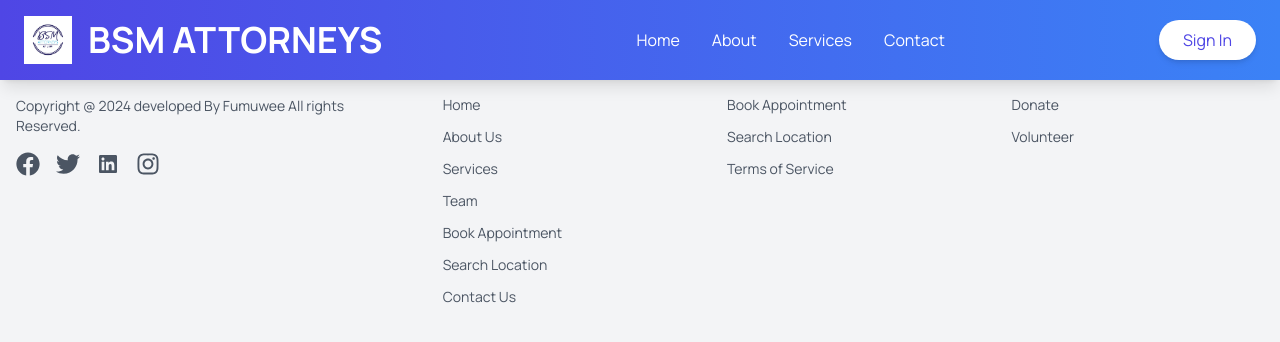
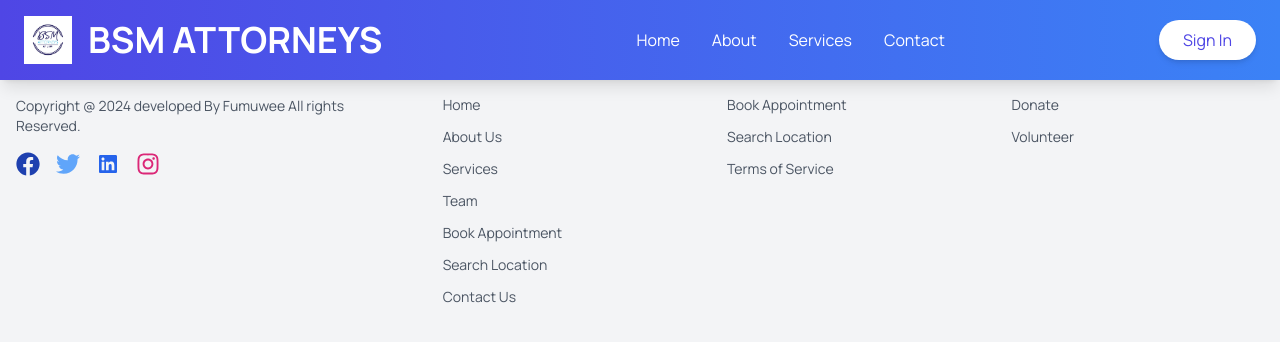
Before and after one commit to bed-com-48-19/bsm-attorneys, a React (Vite) app: page /volunteer in a window 1280 px wide. Shown: the top 342 px of the page. Built offline with nearby package versions, Linux system fonts and the light colour scheme; the HTML template or start-up script is replaced by a standard one.

Commit message:
Some style too to make it more appealing

```diff
--- a/src/components/Footer/Footer.jsx
+++ b/src/components/Footer/Footer.jsx
@@ -5,19 +5,19 @@ import { FaFacebook, FaInstagram, FaTwitter } from "react-icons/fa";
 const socialLinks = [
   {
     path: "https://www.facebook.com/bsm-attorneys",
-    icon: <FaFacebook className="w-6 h-6 text-gray-600 hover:text-primaryColor transition-colors duration-300" />,
+    icon: <FaFacebook className="w-6 h-6 text-blue-800" />,
   },
   {
     path: "https://twitter.com/bsm-attorneys",
-    icon: <FaTwitter className="w-6 h-6 text-gray-600 hover:text-primaryColor transition-colors duration-300" />,
+    icon: <FaTwitter className="w-6 h-6 text-blue-400" />,
   },
   {
     path: "https://www.linkedin.com/company/bsm-attorneys",
-    icon: <RiLinkedinBoxFill className="w-6 h-6 text-gray-600 hover:text-primaryColor transition-colors duration-300" />,
+    icon: <RiLinkedinBoxFill className="w-6 h-6 text-blue-600" />,
   },
   {
     path: "https://www.instagram.com/bsm-attorneys",
-    icon: <FaInstagram className="w-6 h-6 text-gray-600 hover:text-primaryColor transition-colors duration-300" />,
+    icon: <FaInstagram className="w-6 h-6 text-pink-600" />,
   },
 ];
 
@@ -71,7 +71,7 @@ const Footer = () => {
                   href={link.path}
                   target="_blank"
                   rel="noopener noreferrer"
-                  className="text-gray-600 hover:text-primaryColor transition-colors duration-300"
+                  className="text-gray-600"
                 >
                   {link.icon}
                 </a>
```
